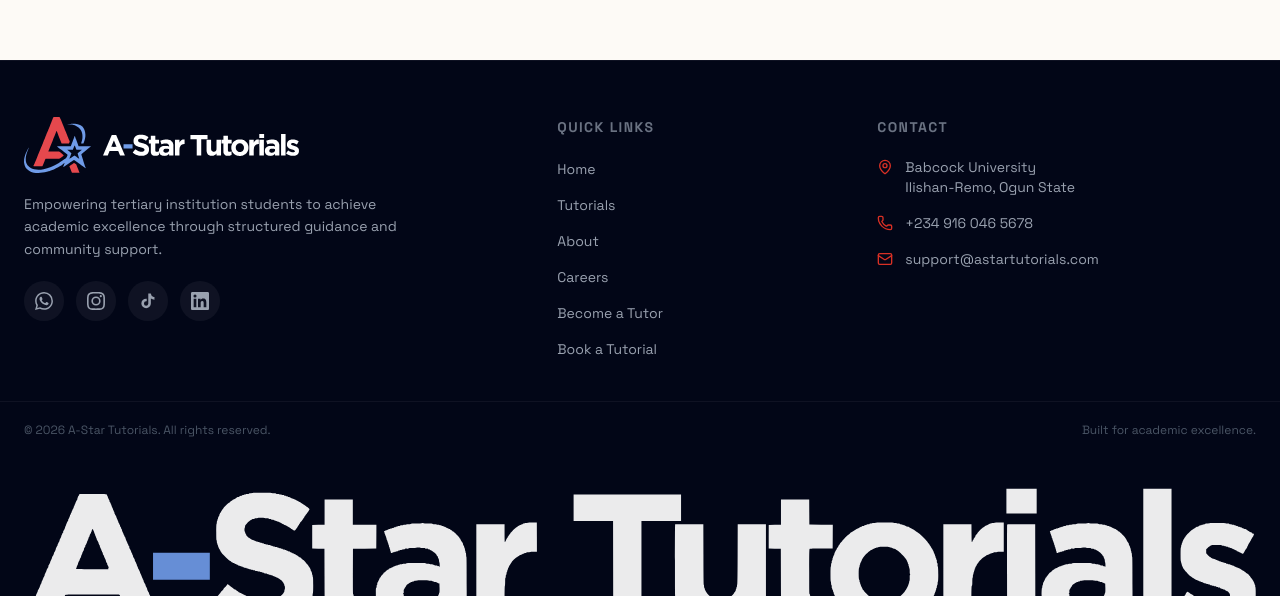
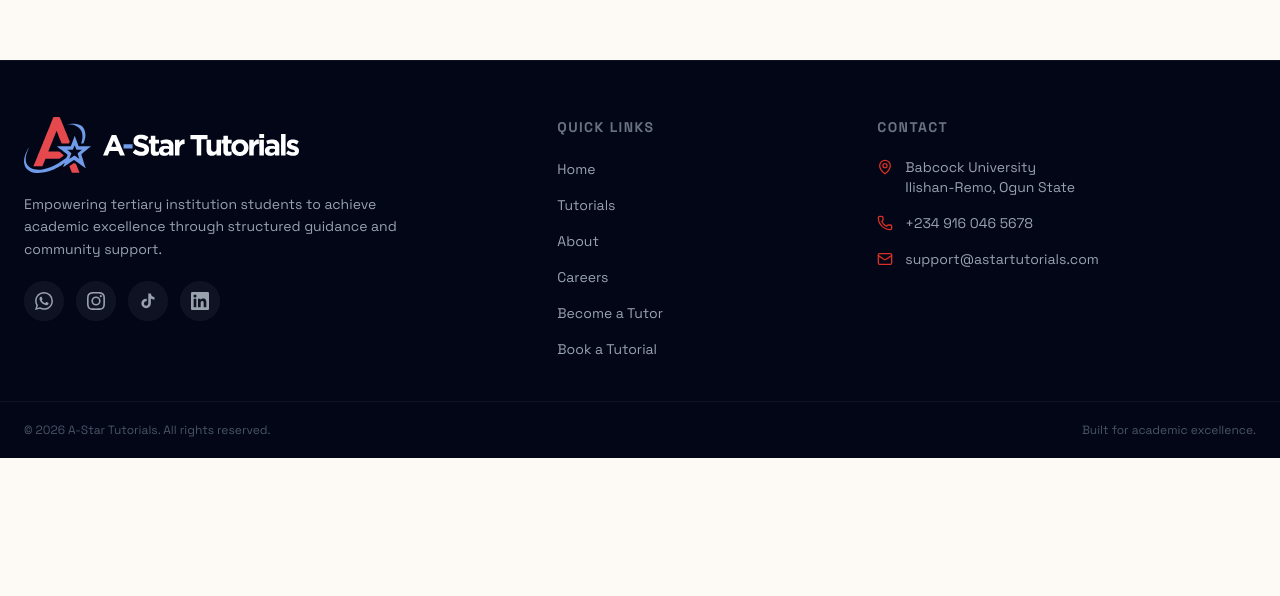
Before and after one commit to astartutorials/astutorials-v1, a Next.js app: page / in a window 1280 px wide. Shown: the part 5113-5709 px from the top of the page. After the commit the page ends 5571 px from the top, so only its background shows below. Built offline with nearby package versions, Linux system fonts and the light colour scheme; no server answers.

Commit message:
fix(footer): remove the giant wordmark
The user found it didn't look right: our wordmark is two words and two
colours, so at full width the blue dash becomes a block, and the footer
already opens with the logo.

```diff
--- a/components/shared/Footer.tsx
+++ b/components/shared/Footer.tsx
@@ -134,20 +134,6 @@ export default function Footer() {
           <p>Built for academic excellence.</p>
         </div>
       </div>
-
-      {/* The name, edge to edge, sinking off the bottom of the page. Reuses
-          the wordmark SVG the navbar already loaded, so it costs nothing. */}
-      <div aria-hidden className="pointer-events-none select-none overflow-hidden px-4 md:px-6">
-        <Image
-          src="/brand/astar-wordmark-on-dark.svg"
-          alt=""
-          width={4230}
-          height={475}
-          unoptimized
-          loading="lazy"
-          className="mx-auto w-full max-w-[1440px] h-auto translate-y-[22%] opacity-[0.92]"
-        />
-      </div>
     </footer>
   );
 }
```
